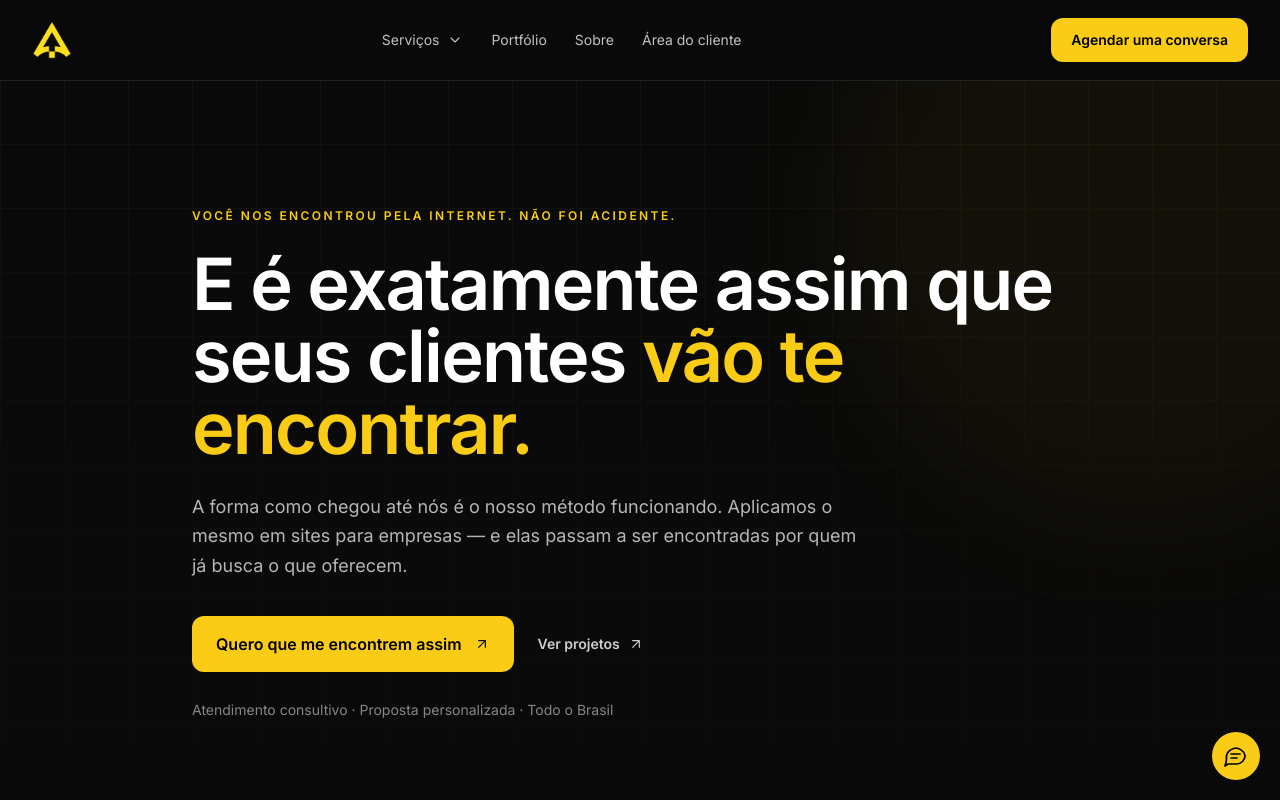
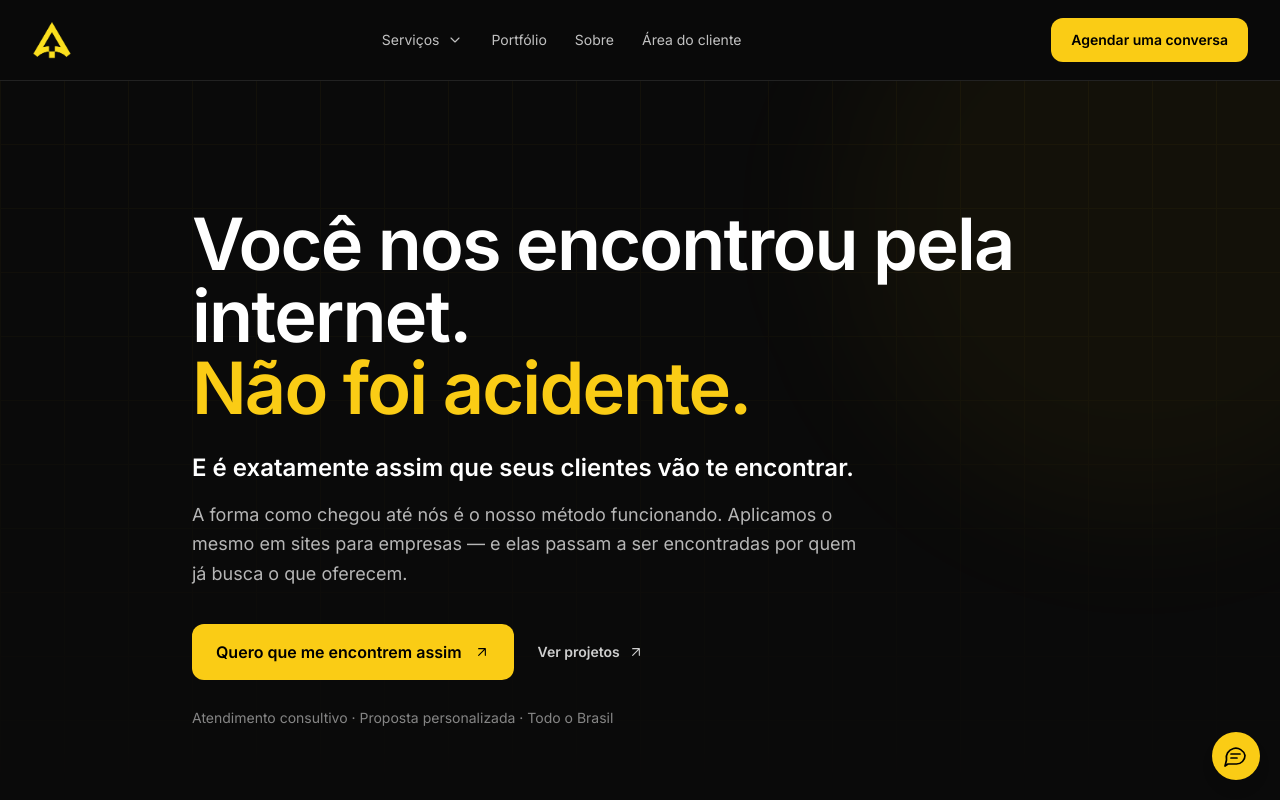
Before and after one commit to alisonfulldev/topsitesbr, a Next.js app: page / in a window 1280 px wide. Shown: the top 800 px of the page. Built offline with nearby package versions, Linux system fonts and the light colour scheme.

Commit message:
feat: tornar gancho do hero o headline principal (H1 grande)

```diff
--- a/app/page.tsx
+++ b/app/page.tsx
@@ -49,12 +49,12 @@ export default function HomePage() {
         <div aria-hidden="true" className="pointer-events-none absolute -right-40 -top-40 h-[600px] w-[600px] rounded-full bg-yellow-400/[0.04] blur-3xl" />
         <div className="relative mx-auto max-w-7xl">
           <div className="mx-auto max-w-4xl">
-            <p className="mb-6 text-xs font-semibold uppercase tracking-[0.2em] text-yellow-400">
-              Você nos encontrou pela internet. Não foi acidente.
+            <h1 className="mb-7 text-[2.65rem] font-semibold leading-[1.08] tracking-tight sm:text-6xl lg:text-7xl">
+              Você nos encontrou pela internet.<br /><span className="text-yellow-400">Não foi acidente.</span>
+            </h1>
+            <p className="mb-4 max-w-2xl text-xl font-semibold leading-snug sm:text-2xl">
+              E é exatamente assim que seus clientes vão te encontrar.
             </p>
-            <h1 className="mb-7 text-[2.65rem] font-semibold leading-[1.08] tracking-tight sm:text-6xl lg:text-7xl">
-              E é exatamente assim que seus clientes <span className="text-yellow-400">vão te encontrar.</span>
-            </h1>
             <p className="mb-9 max-w-2xl text-lg leading-relaxed text-white/70">
               A forma como chegou até nós é o nosso método funcionando. Aplicamos o mesmo em sites para
               empresas — e elas passam a ser encontradas por quem já busca o que oferecem.
```
